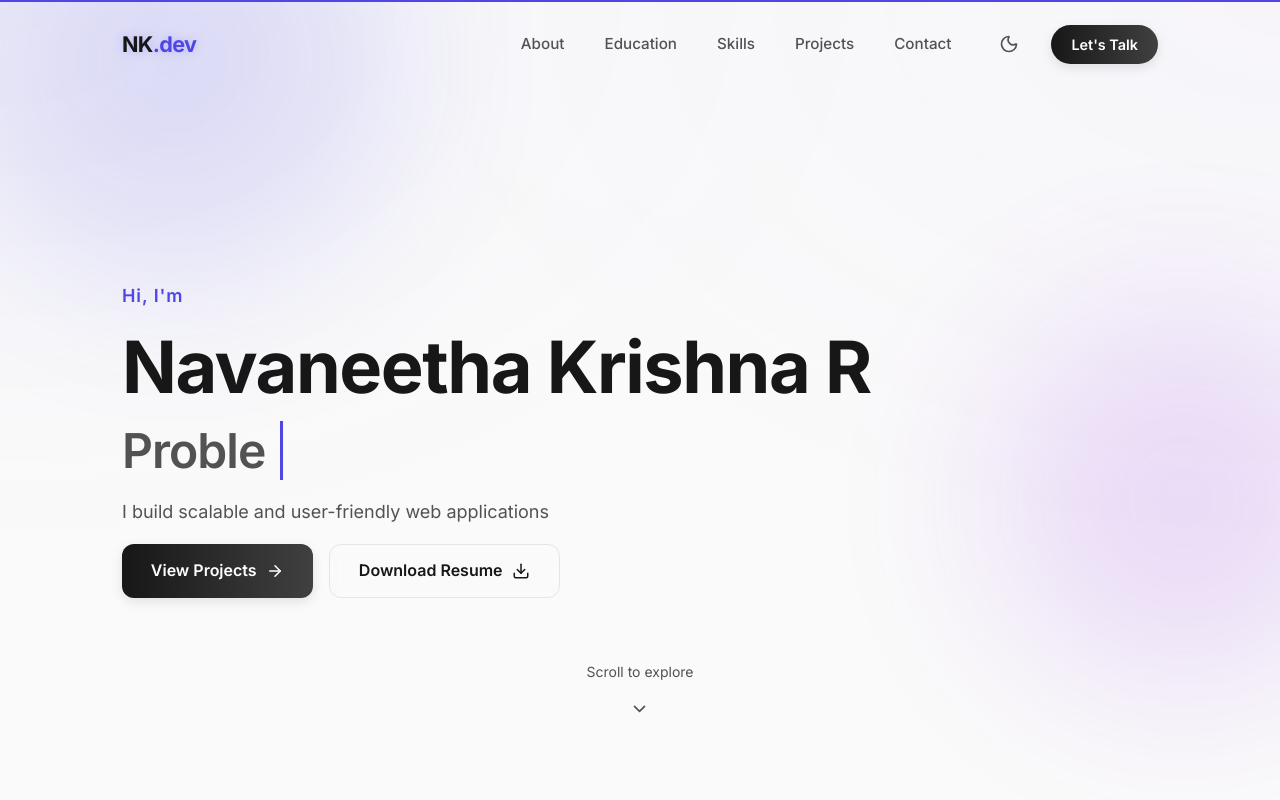
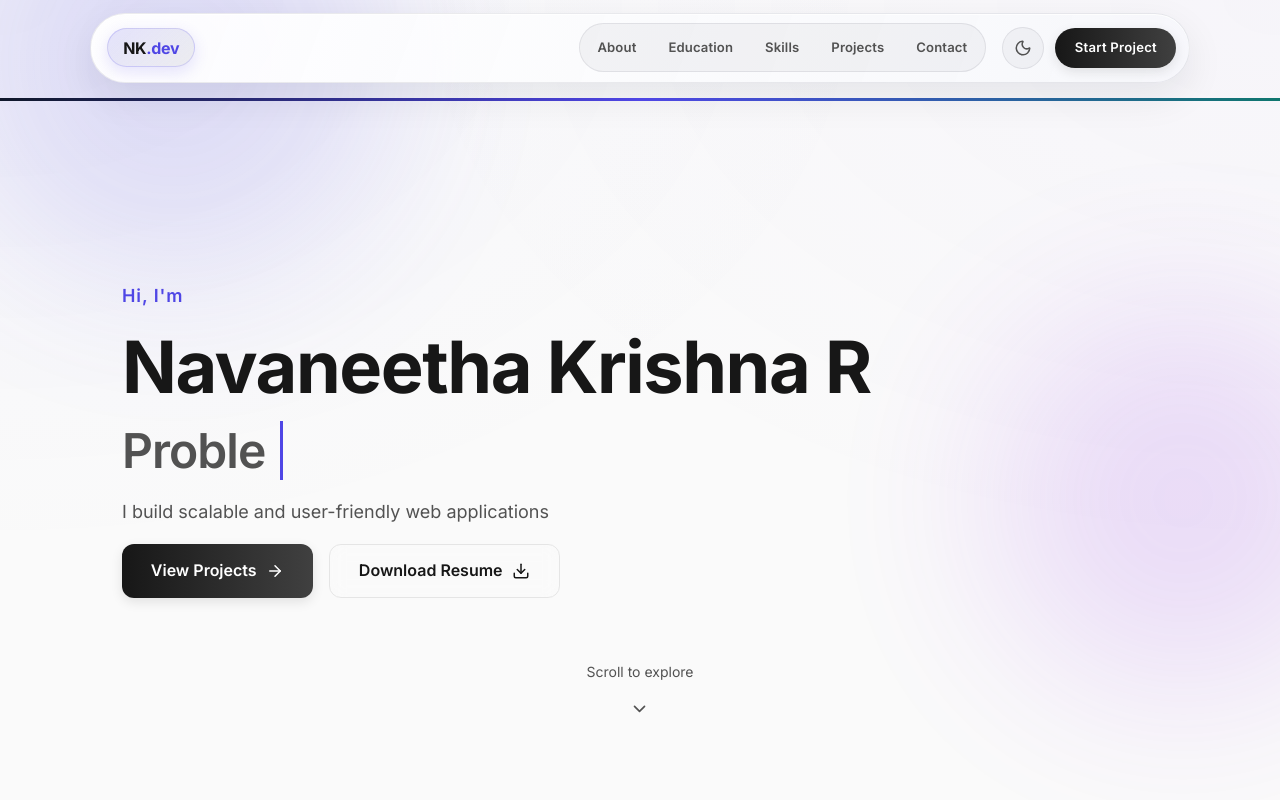
Before and after one commit to NavaneethaKrishna26/Portfolio-2026, a React app: page / in a window 1280 px wide. Shown: the top 800 px of the page. Built offline with nearby package versions, Linux system fonts and the light colour scheme; the HTML template or start-up script is replaced by a standard one.

Commit message:
after navbar changes

```diff
--- a/src/components/Navbar.jsx
+++ b/src/components/Navbar.jsx
@@ -80,18 +80,19 @@ const Navbar = () => {
         transition={{ duration: 0.5, ease: 'easeOut' }}
       >
         <motion.div className="scroll-progress-bar" style={{ scaleX }} />
-        <div className="container" style={{ position: 'relative' }}>
-          <motion.div
-            className="logo"
+        <div className="container navbar-shell">
+          <motion.button
+            type="button"
+            className="logo logo-badge"
             onClick={scrollToTop}
-            whileHover={{ scale: 1.05 }}
-            style={{ cursor: 'pointer', textShadow: isScrolled ? 'none' : '0 0 10px rgba(99, 102, 241, 0.3)' }}
+            whileHover={{ scale: 1.03 }}
+            aria-label="Back to top"
           >
             NK<span>.dev</span>
-          </motion.div>
+          </motion.button>
 
           <div className="desktop-menu">
-            <div className="nav-links">
+            <div className="nav-links nav-segmented">
               {navItems.map((item, idx) => (
                 <motion.a
                   key={item.name}
@@ -101,7 +102,7 @@ const Navbar = () => {
                   animate={{ opacity: 1, y: 0 }}
                   transition={{ delay: 0.1 + idx * 0.1 }}
                 >
-                  {item.name}
+                  <span className="nav-link-label">{item.name}</span>
                   {activeSection === item.href.substring(1) && (
                     <motion.div
                       className="active-indicator"
@@ -120,17 +121,20 @@ const Navbar = () => {
                 aria-label="Toggle theme"
                 title="Toggle theme"
               >
-                {isDark ? <Sun size={20} /> : <Moon size={20} />}
+                <span className="theme-toggle-inner">
+                  {isDark ? <Sun size={18} /> : <Moon size={18} />}
+                </span>
               </button>
               <a href="#contact" className="btn btn-primary cta-btn">
-                Let's Talk
+                Start Project
               </a>
             </div>
           </div>
 
           <div className="mobile-toggle">
-             <button onClick={() => setMobileMenuOpen(true)}>
+             <button onClick={() => setMobileMenuOpen(true)} aria-label="Open menu">
                <Menu size={24} />
+               <span>Menu</span>
              </button>
           </div>
         </div>
@@ -148,14 +152,16 @@ const Navbar = () => {
           >
             <motion.div
               className="mobile-menu-content"
-              initial={{ x: '100%' }}
-              animate={{ x: 0 }}
-              exit={{ x: '100%' }}
+              initial={{ y: -28, opacity: 0, scale: 0.96 }}
+              animate={{ y: 0, opacity: 1, scale: 1 }}
+              exit={{ y: -20, opacity: 0, scale: 0.97 }}
               transition={{ type: 'spring', damping: 25, stiffness: 200 }}
               onClick={(e) => e.stopPropagation()}
             >
               <div className="mobile-menu-header">
-                <div className="logo" onClick={scrollToTop}>NK<span>.dev</span></div>
+                <button type="button" className="logo" onClick={scrollToTop}>
+                  NK<span>.dev</span>
+                </button>
                 <button onClick={() => setMobileMenuOpen(false)}><X size={24} /></button>
               </div>
               <div className="mobile-nav-links">
@@ -166,7 +172,7 @@ const Navbar = () => {
                     onClick={() => setMobileMenuOpen(false)}
                     className={activeSection === item.href.substring(1) ? 'active' : ''}
                   >
-                    {item.name}
+                    <span className="nav-link-label">{item.name}</span>
                   </a>
                 ))}
               </div>
--- a/src/index.css
+++ b/src/index.css
@@ -197,128 +197,201 @@ html.dark .btn-outline:hover {
 /* Enhanced Navbar Styles */
 .navbar {
   position: fixed;
-  top: 0;
+  top: 0.8rem;
   left: 0;
   width: 100%;
-  background-color: transparent;
   z-index: 100;
-  padding: 1.5rem 0;
-  transition: padding 0.3s cubic-bezier(0.4, 0, 0.2, 1), background-color 0.3s ease, backdrop-filter 0.3s ease, border-color 0.3s ease, box-shadow 0.3s ease;
-  border-bottom: 1px solid transparent;
-}
-
-.navbar.scrolled {
-  padding: 1rem 0;
-  background-color: rgba(250, 250, 250, 0.75);
-  backdrop-filter: blur(12px) saturate(180%);
-  -webkit-backdrop-filter: blur(12px) saturate(180%);
-  border-bottom: 1px solid rgba(229, 229, 229, 0.6);
-  box-shadow: 0 4px 30px rgba(0, 0, 0, 0.05);
-}
-
-html.dark .navbar.scrolled {
-  background-color: rgba(10, 10, 10, 0.75);
-  border-bottom: 1px solid rgba(38, 38, 38, 0.6);
-  box-shadow: 0 4px 30px rgba(0, 0, 0, 0.3);
+  padding: 0 0 0.8rem;
+  pointer-events: none;
 }
 
 .scroll-progress-bar {
   position: absolute;
-  top: 0;
+  top: calc(100% + 0.15rem);
   left: 0;
   right: 0;
-  height: 2px;
-  background: var(--accent-color);
+  height: 3px;
+  background: linear-gradient(90deg, #0f172a 0%, var(--accent-color) 50%, #0f766e 100%);
   transform-origin: 0%;
   z-index: 101;
 }
 
-.navbar .container {
+.navbar .container.navbar-shell {
+  pointer-events: auto;
   display: flex;
+  align-items: center;
   justify-content: space-between;
-  align-items: center;
+  gap: 1rem;
+  background:
+    linear-gradient(110deg, rgba(255, 255, 255, 0.95), rgba(246, 247, 251, 0.9));
+  border: 1px solid rgba(15, 23, 42, 0.08);
+  box-shadow:
+    0 14px 38px rgba(15, 23, 42, 0.08),
+    inset 0 1px 0 rgba(255, 255, 255, 0.8);
+  border-radius: 999px;
+  padding: 0.6rem 0.8rem 0.6rem 1rem;
+  transition: all 0.35s cubic-bezier(0.22, 1, 0.36, 1);
+}
+
+.navbar.scrolled .container.navbar-shell {
+  transform: translateY(-2px);
+  box-shadow:
+    0 16px 42px rgba(15, 23, 42, 0.12),
+    inset 0 1px 0 rgba(255, 255, 255, 0.85);
+  border-color: rgba(15, 23, 42, 0.12);
+}
+
+html.dark .navbar .container.navbar-shell {
+  background:
+    linear-gradient(130deg, rgba(16, 16, 16, 0.94), rgba(26, 26, 26, 0.92));
+  border: 1px solid rgba(255, 255, 255, 0.08);
+  box-shadow:
+    0 16px 38px rgba(0, 0, 0, 0.45),
+    inset 0 1px 0 rgba(255, 255, 255, 0.05);
 }
 
 .logo {
+  border: none;
+  background: transparent;
+  color: var(--text-main);
   font-weight: 800;
-  font-size: 1.35rem;
-  letter-spacing: -0.03em;
-  transition: text-shadow 0.3s ease;
+  font-size: 1rem;
+  letter-spacing: -0.02em;
+  cursor: pointer;
 }
 
 .logo span {
   color: var(--accent-color);
 }
 
+.logo-badge {
+  padding: 0.55rem 0.95rem;
+  border-radius: 999px;
+  background: linear-gradient(140deg, rgba(79, 70, 229, 0.15), rgba(15, 23, 42, 0.07));
+  border: 1px solid rgba(79, 70, 229, 0.18);
+  box-shadow: 0 5px 15px rgba(79, 70, 229, 0.15);
+}
+
+html.dark .logo-badge {
+  background: linear-gradient(140deg, rgba(99, 102, 241, 0.22), rgba(10, 10, 10, 0.2));
+  border-color: rgba(129, 140, 248, 0.28);
+}
+
 .desktop-menu {
   display: flex;
   align-items: center;
-  gap: 2.5rem;
+  gap: 1rem;
 }
 
 /* Nav Links - Desktop */
 .nav-links {
   display: flex;
-  gap: 2.5rem;
+  gap: 0.4rem;
+}
+
+.nav-segmented {
+  background: rgba(15, 23, 42, 0.04);
+  border: 1px solid rgba(15, 23, 42, 0.08);
+  border-radius: 999px;
+  padding: 0.3rem;
+}
+
+html.dark .nav-segmented {
+  background: rgba(255, 255, 255, 0.03);
+  border-color: rgba(255, 255, 255, 0.08);
 }
 
 .nav-links a {
   position: relative;
-  font-weight: 500;
-  font-size: 0.95rem;
+  font-weight: 600;
+  font-size: 0.82rem;
+  letter-spacing: 0.01em;
   color: var(--text-muted);
-  transition: color 0.2s, transform 0.2s;
-  padding: 0.5rem 0;
+  transition: color 0.2s, transform 0.2s, background-color 0.2s;
+  padding: 0.5rem 0.8rem;
+  border-radius: 999px;
+  display: inline-flex;
+  align-items: center;
+  gap: 0;
+  overflow: hidden;
 }
 
 .nav-links a:hover {
   color: var(--text-main);
-  transform: translateY(-2px);
+  transform: translateY(-1px);
+  background-color: rgba(79, 70, 229, 0.08);
 }
 
 .nav-links a.active {
   color: var(--text-main);
 }
 
+.nav-link-label {
+  position: relative;
+  z-index: 1;
+}
+
 .active-indicator {
   position: absolute;
-  bottom: -4px;
-  left: 0;
-  right: 0;
-  height: 2px;
-  background-color: var(--accent-color);
-  border-radius: 2px;
-  box-shadow: 0 0 8px var(--accent-color);
+  inset: 0;
+  background: rgba(255, 255, 255, 0.85);
+  border: 1px solid rgba(79, 70, 229, 0.24);
+  border-radius: 999px;
+  box-shadow: 0 6px 18px rgba(79, 70, 229, 0.2);
+  z-index: 0;
+}
+
+html.dark .active-indicator {
+  background: rgba(30, 30, 30, 0.85);
+  border-color: rgba(129, 140, 248, 0.3);
 }
 
 .nav-actions {
   display: flex;
   align-items: center;
-  gap: 1.5rem;
+  gap: 0.7rem;
 }
 
 .theme-toggle {
-  background: transparent;
-  border: none;
+  background: rgba(15, 23, 42, 0.04);
+  border: 1px solid rgba(15, 23, 42, 0.08);
   cursor: pointer;
   color: var(--text-muted);
   display: flex;
   align-items: center;
   justify-content: center;
-  padding: 0.5rem;
+  padding: 0.2rem;
   transition: color 0.2s ease, transform 0.3s cubic-bezier(0.175, 0.885, 0.32, 1.275), background-color 0.2s;
   border-radius: 50%;
 }
 
+.theme-toggle-inner {
+  display: grid;
+  place-items: center;
+  width: 34px;
+  height: 34px;
+  border-radius: 50%;
+}
+
+.theme-toggle:hover .theme-toggle-inner {
+  background-color: rgba(79, 70, 229, 0.08);
+}
+
 .theme-toggle:hover {
   color: var(--text-main);
-  transform: scale(1.15) rotate(15deg);
-  background-color: var(--bg-secondary);
+  transform: scale(1.08) rotate(8deg);
+  background-color: rgba(79, 70, 229, 0.08);
+}
+
+html.dark .theme-toggle {
+  border-color: rgba(255, 255, 255, 0.1);
+  background: rgba(255, 255, 255, 0.04);
 }
 
 .cta-btn {
-  padding: 0.5rem 1.25rem;
-  font-size: 0.9rem;
+  padding: 0.6rem 1.2rem;
+  font-size: 0.82rem;
+  letter-spacing: 0.02em;
   border-radius: 2rem;
 }
 
@@ -328,11 +401,22 @@ html.dark .navbar.scrolled {
 }
 
 .mobile-toggle button {
-  background: transparent;
-  border: none;
+  background: rgba(79, 70, 229, 0.1);
+  border: 1px solid rgba(79, 70, 229, 0.2);
+  border-radius: 999px;
   cursor: pointer;
-  color: var(--text-main);
+  color: var(--accent-color);
   display: flex;
+  align-items: center;
+  gap: 0.4rem;
+  padding: 0.45rem 0.75rem;
+  font-weight: 600;
+  font-size: 0.82rem;
+}
+
+html.dark .mobile-toggle button {
+  background: rgba(129, 140, 248, 0.15);
+  border-color: rgba(129, 140, 248, 0.28);
 }
 
 @media (max-width: 860px) {
@@ -351,43 +435,50 @@ html.dark .navbar.scrolled {
   left: 0;
   right: 0;
   bottom: 0;
-  background-color: rgba(0, 0, 0, 0.4);
-  backdrop-filter: blur(4px);
-  -webkit-backdrop-filter: blur(4px);
+  background:
+    radial-gradient(circle at 10% 0%, rgba(79, 70, 229, 0.14), transparent 45%),
+    rgba(8, 8, 8, 0.52);
+  backdrop-filter: blur(8px);
+  -webkit-backdrop-filter: blur(8px);
   z-index: 999;
 }
 
 .mobile-menu-content {
   position: absolute;
-  top: 0;
-  right: 0;
-  bottom: 0;
-  width: 85%;
-  max-width: 350px;
-  background-color: var(--bg-color);
-  box-shadow: -10px 0 30px rgba(0, 0, 0, 0.1);
-  padding: 2rem;
+  top: 5.25rem;
+  left: 50%;
+  transform: translateX(-50%);
+  width: min(92%, 420px);
+  background: linear-gradient(140deg, rgba(255, 255, 255, 0.97), rgba(244, 246, 251, 0.95));
+  border: 1px solid rgba(15, 23, 42, 0.08);
+  box-shadow: 0 25px 45px rgba(0, 0, 0, 0.22);
+  padding: 1.2rem;
   display: flex;
   flex-direction: column;
+  border-radius: 1.4rem;
 }
 
 html.dark .mobile-menu-content {
-  box-shadow: -10px 0 30px rgba(0, 0, 0, 0.5);
+  background: linear-gradient(145deg, rgba(18, 18, 18, 0.98), rgba(24, 24, 24, 0.95));
+  border-color: rgba(255, 255, 255, 0.09);
+  box-shadow: 0 25px 45px rgba(0, 0, 0, 0.56);
 }
 
 .mobile-menu-header {
   display: flex;
   justify-content: space-between;
   align-items: center;
-  margin-bottom: 3rem;
+  margin-bottom: 1rem;
+  border-bottom: 1px solid var(--border-color);
+  padding-bottom: 0.85rem;
 }
 
 .mobile-menu-header button {
-  background: var(--bg-secondary);
+  background: rgba(15, 23, 42, 0.06);
   border: 1px solid var(--border-color);
   border-radius: 50%;
-  width: 44px;
-  height: 44px;
+  width: 40px;
+  height: 40px;
   display: flex;
   align-items: center;
   justify-content: center;
@@ -403,30 +494,37 @@ html.dark .mobile-menu-content {
 .mobile-nav-links {
   display: flex;
   flex-direction: column;
-  gap: 1.5rem;
+  gap: 0.55rem;
   flex-grow: 1;
 }
 
 .mobile-nav-links a {
-  font-size: 1.25rem;
+  font-size: 0.95rem;
   font-weight: 600;
   color: var(--text-muted);
-  padding: 0.75rem 0;
-  border-bottom: 1px solid var(--border-color);
-  transition: color 0.2s, padding-left 0.2s;
+  padding: 0.8rem 0.95rem;
+  border: 1px solid var(--border-color);
+  border-radius: 0.85rem;
+  transition: color 0.2s, transform 0.2s, border-color 0.2s;
+  display: flex;
+  align-items: center;
+  gap: 0;
 }
 
 .mobile-nav-links a:hover,
 .mobile-nav-links a.active {
   color: var(--accent-color);
-  padding-left: 0.75rem;
+  transform: translateX(4px);
+  border-color: rgba(79, 70, 229, 0.35);
 }
 
 .mobile-bottom-actions {
-  margin-top: auto;
+  margin-top: 1rem;
   display: flex;
   flex-direction: column;
-  gap: 1rem;
+  gap: 0.75rem;
+  border-top: 1px solid var(--border-color);
+  padding-top: 1rem;
 }
 
 .theme-toggle-mobile {
@@ -434,20 +532,34 @@ html.dark .mobile-menu-content {
   align-items: center;
   justify-content: center;
   gap: 0.75rem;
-  padding: 1rem;
-  background: var(--bg-secondary);
+  padding: 0.85rem;
+  background: rgba(79, 70, 229, 0.08);
   border: 1px solid var(--border-color);
   border-radius: 0.75rem;
   color: var(--text-main);
   font-weight: 600;
-  font-size: 1rem;
+  font-size: 0.9rem;
   cursor: pointer;
   width: 100%;
 }
 
 .mobile-bottom-actions .btn {
   width: 100%;
-  padding: 1rem;
+  padding: 0.9rem;
+}
+
+@media (max-width: 520px) {
+  .navbar {
+    top: 0.55rem;
+  }
+
+  .navbar .container.navbar-shell {
+    padding-inline: 0.65rem;
+  }
+
+  .mobile-toggle button span {
+    display: none;
+  }
 }
 
 /* Header/Hero */
```
